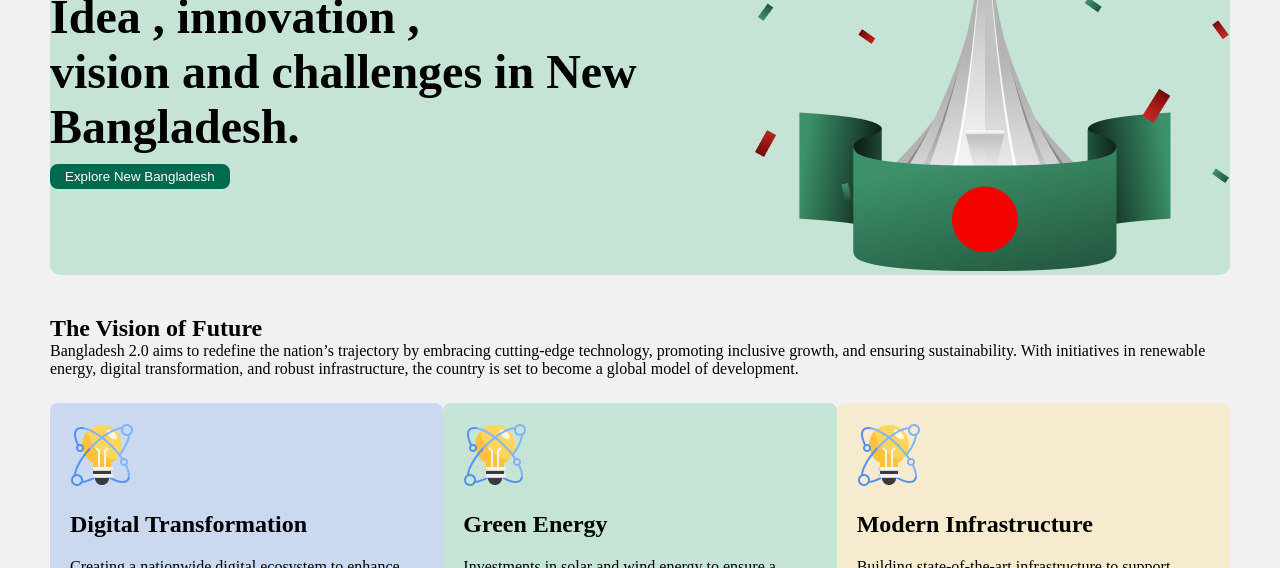
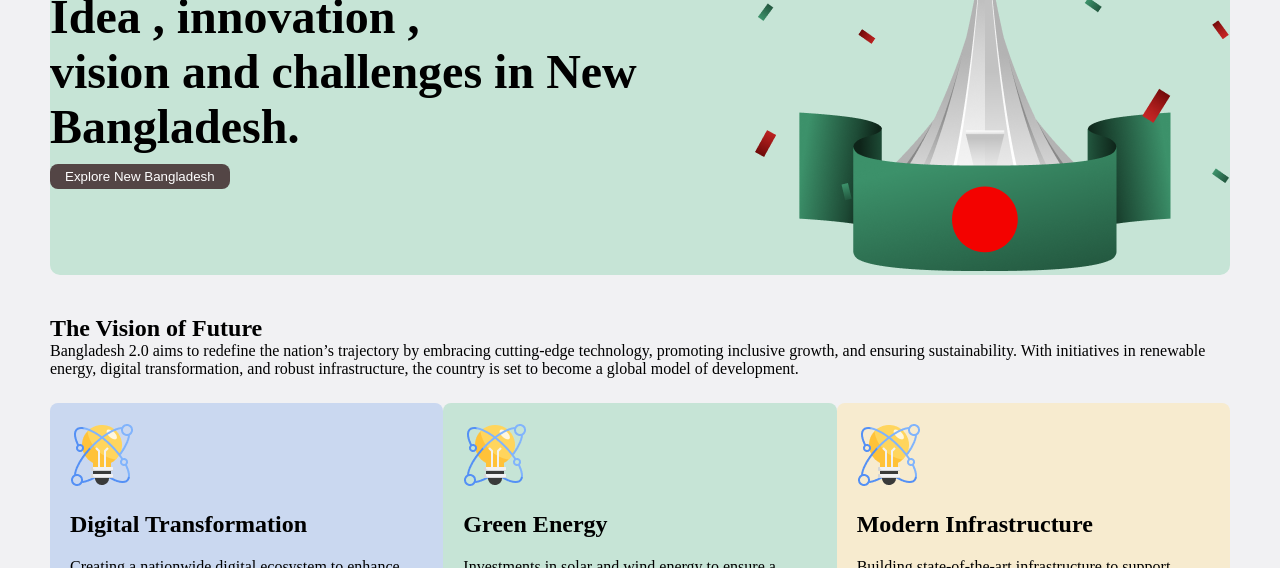
Before and after one commit to SabrinaaHoque/first_assignment, a plain HTML site: page index.html in a window 1280 px wide. In both pictures the pointer is over the button "Explore New Bangladesh". Shown: the part 232-800 px from the top of the page. Drawn offline with Linux system fonts and the light colour scheme; a web font is replaced by a local one.

Commit message:
fixed some code

```diff
--- a/styles/style.css
+++ b/styles/style.css
@@ -283,3 +283,6 @@ body{
 .img-ft{
   text-align: center;
 }
+.btn-primary:hover{
+  background-color: #534545;
+}
```
